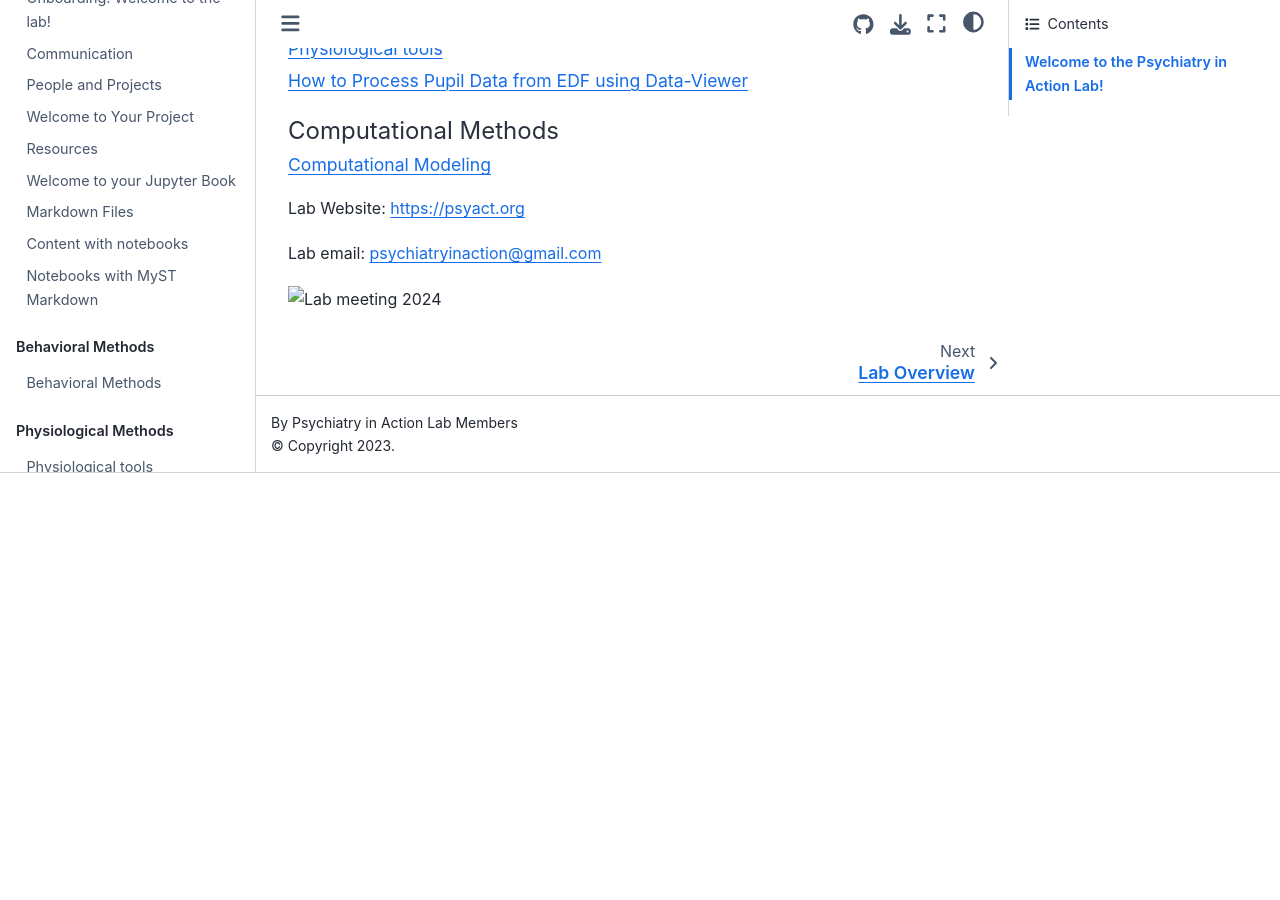
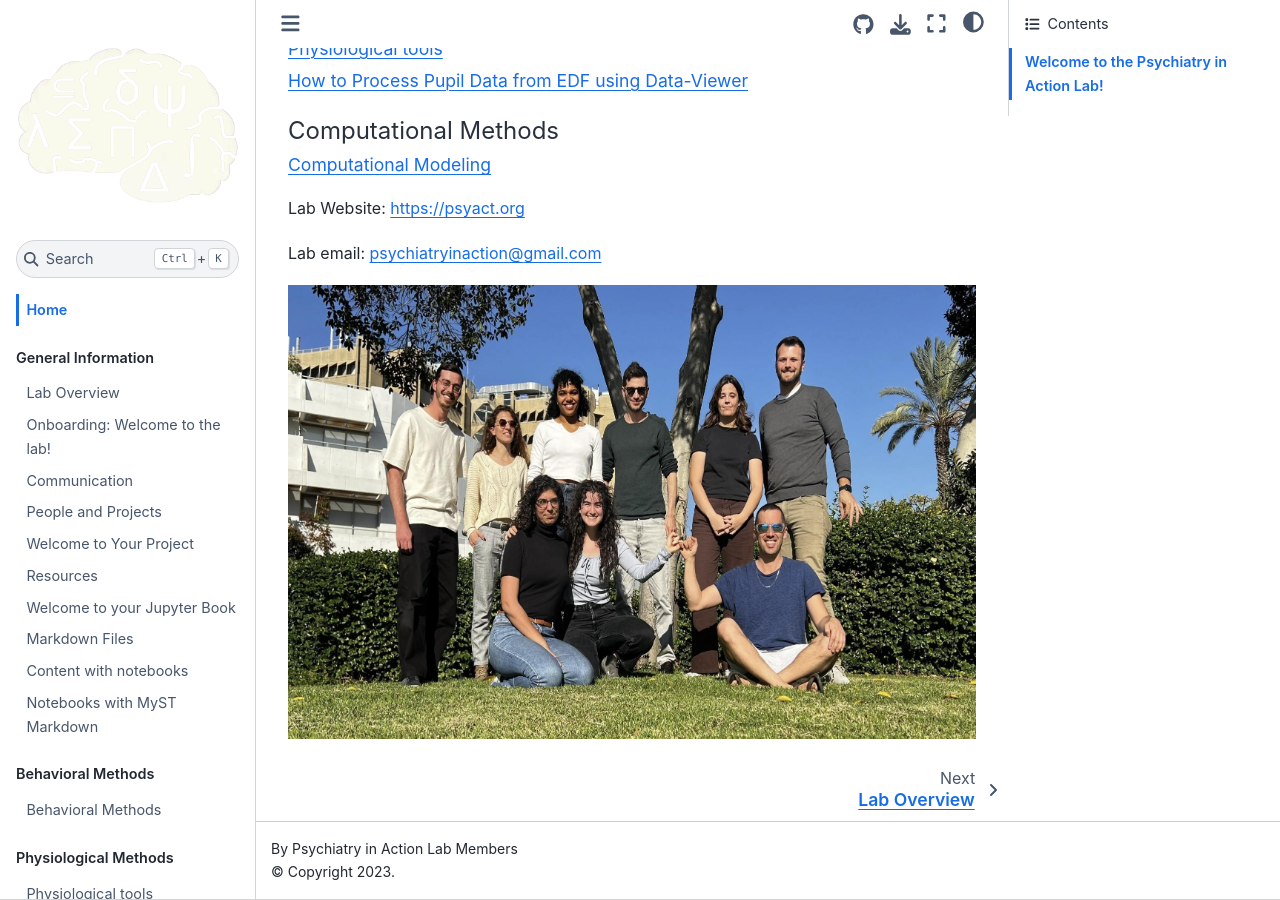
Before and after one commit to PsyAct-Lab/wikibook, a Jupyter Book: the page built from docs/index.md, in a window 1280 px wide and 900 px high, scrolled down 861 px. Built offline with Jupyter Book 1.0.4 settings and Sphinx 7.4.7 and the Sphinx Book theme 1.1.4, drawn with Linux system fonts in a browser that asks for light colours; before the commit the page ends 1334 px from its top, so only the background shows below that.

Commit message:
Fixed lab image

```diff
--- a/docs/index.md
+++ b/docs/index.md
@@ -13,4 +13,4 @@
 
 Lab email: psychiatryinaction@gmail.com
 
-![Lab meeting 2024](../assets/lab_image.2400x2400.jpeg)
+![Lab meeting 2024](../docs/assets/lab_image.png)
```
Also changed, not shown: docs/assets/lab_image.2400x2400.jpeg (deleted), docs/assets/lab_image.png (added).
